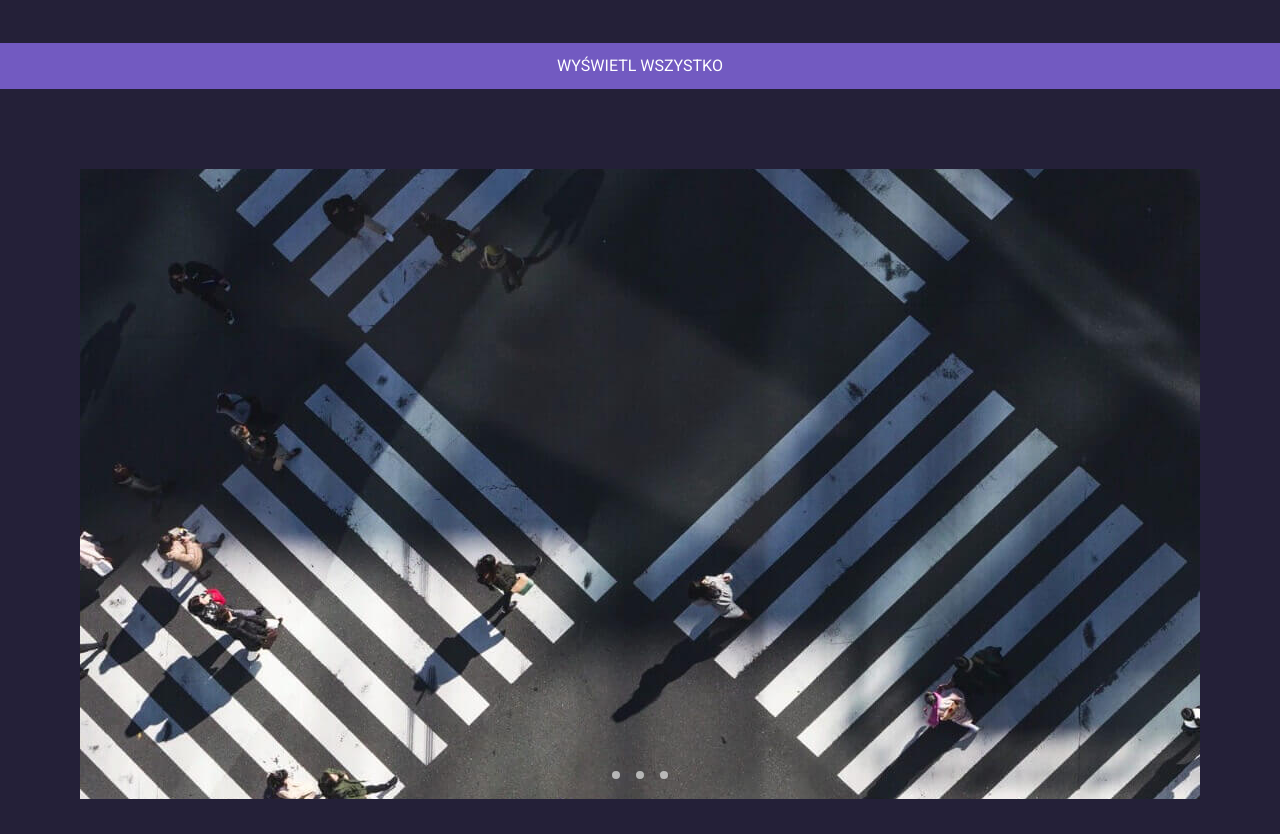
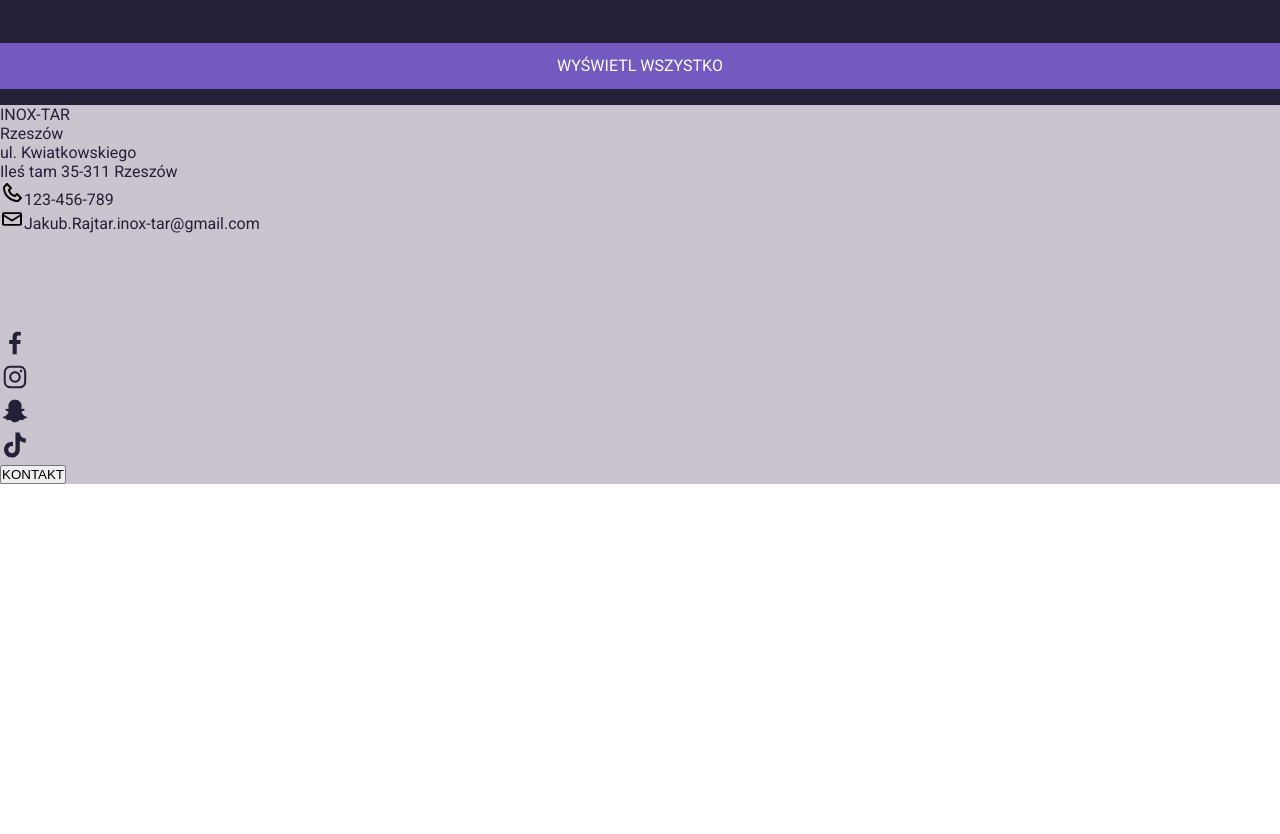
Before and after one commit to rajmac93/inox-tar_website, a plain HTML site: page index.html in a window 1280 px wide. Shown: the part 3580-4414 px from the top of the page. After the commit the page ends 4064 px from the top, so only its background shows below. Drawn offline with Linux system fonts and the light colour scheme.

Commit message:
removed slider gallery

```diff
--- a/index.html
+++ b/index.html
@@ -170,20 +170,6 @@
         </div>
         <button class="show__gallery--btn">Wyświetl wszystko</button>
       </section>
-      <section id="gallery__slider">
-        <div class="slider--wrapper">
-          <div class="slider">
-            <img id="slide-1" src="./images/gallery/10.jpg" alt="" />
-            <img id="slide-2" src="./images/gallery/11.jpg" alt="" />
-            <img id="slide-3" src="./images/gallery/12.jpg" alt="" />
-          </div>
-          <div class="slider--nav">
-            <a href="#slide-1"></a>
-            <a href="#slide-2"></a>
-            <a href="#slide-3"></a>
-          </div>
-        </div>
-      </section>
     </main>
     <footer>
       <section id="footer">
--- a/styles/styles.css
+++ b/styles/styles.css
@@ -234,47 +234,7 @@ h3,
 .show__gallery--btn:hover {
   opacity: 0.5;
 }
-#gallery__slider {
-  padding: 2rem 0;
-}
-.slider--wrapper {
-  position: relative;
-  /* max-width: 48rem; */
-  margin: 0 auto;
-}
 
-.slider {
-  display: flex;
-  aspect-ratio: 16/9;
-  overflow-x: hidden;
-  scroll-snap-type: x mandatory;
-  scroll-behavior: smooth;
-}
-.slider img {
-  flex: 1 0 100%;
-  scroll-snap-align: start;
-  object-fit: cover;
-}
-.slider--nav {
-  display: flex;
-  column-gap: 1rem;
-  position: absolute;
-  bottom: 1.25rem;
-  left: 50%;
-  transform: translate(-50%);
-  z-index: 1;
-}
-.slider--nav a {
-  width: 0.5rem;
-  height: 0.5rem;
-  border-radius: 50%;
-  background-color: var(--about--me-hover-background);
-  opacity: 0.75;
-  transition: opacity ease 0.25s;
-}
-.slider--nav a:hover {
-  opacity: 1;
-}
 @media screen and (min-width: 600px) {
   .gallery__grid {
     display: grid;
```
